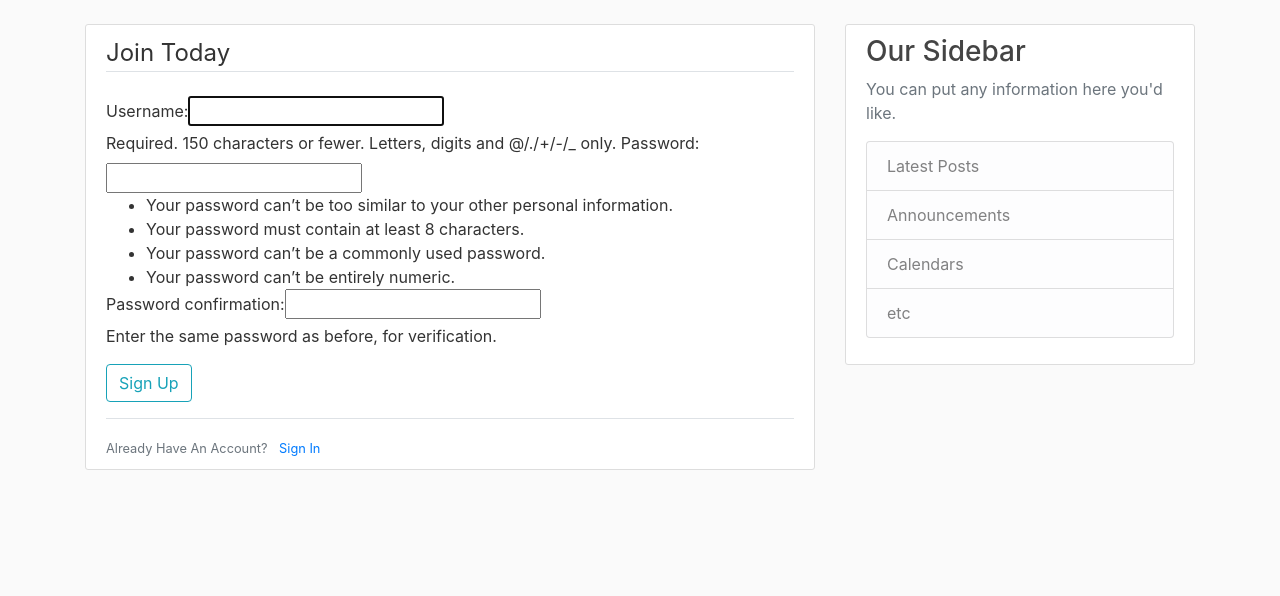
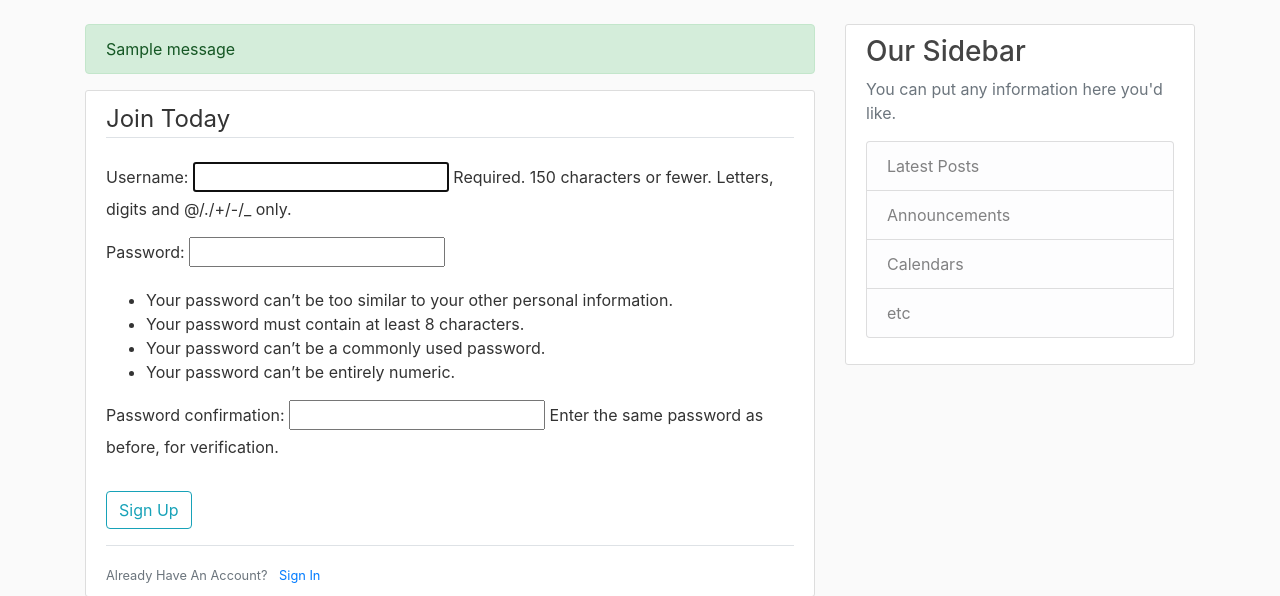
Before and after one commit to dragoeast/django-blog-venv, a Django app: page /register/ in a window 1280 px wide. Shown: the part 56-652 px from the top of the page. Run offline with Django 3.2, Linux system fonts and the light colour scheme; tables that the repository leaves empty hold one stand-in row (values such as "Sample post"); one stand-in notice (Sample message) is shown; some libraries are stand-ins or nearby versions.

Commit message:
flash message created for the register form

```diff
--- a/blog/templates/blog/base.html
+++ b/blog/templates/blog/base.html
@@ -41,6 +41,13 @@
     <main role="main" class="container">
         <div class="row">
           <div class="col-md-8">
+            {% if messages %}
+                {% for message in messages %}
+                    <div class="alert alert-{{ message.tags }}">
+                        {{ message }}
+                    </div>
+                {% endfor %}
+            {% endif %}
             {% block content %}{% endblock %}
           </div>
           <div class="col-md-4">
--- a/users/templates/users/register.html
+++ b/users/templates/users/register.html
@@ -5,7 +5,7 @@
             {% csrf_token %}
             <fieldset class="form-group">
                 <legend class="border-bottom mb-4">Join Today</legend>
-                {{ form }}
+                {{ form.as_p }}
             </fieldset>
             <div class="form-group">
                 <button class="btn btn-outline-info " type="submit">Sign Up</button>
--- a/users/views.py
+++ b/users/views.py
@@ -1,6 +1,15 @@
-from django.shortcuts import render
+from django.shortcuts import render, redirect
 from django.contrib.auth.forms import UserCreationForm
+from django.contrib import messages
+
 
 def register(request):
-    form = UserCreationForm()
+    if request.method == 'POST':
+        form = UserCreationForm(request.POST)
+        if form.is_valid():
+            username = form.cleaned_data.get('username')
+            messages.success(request, message=f'Account created for {username}')
+            return redirect('blog-home')
+    else:
+        form = UserCreationForm()
     return render(request=request, template_name='users/register.html', context={'form': form})
```
